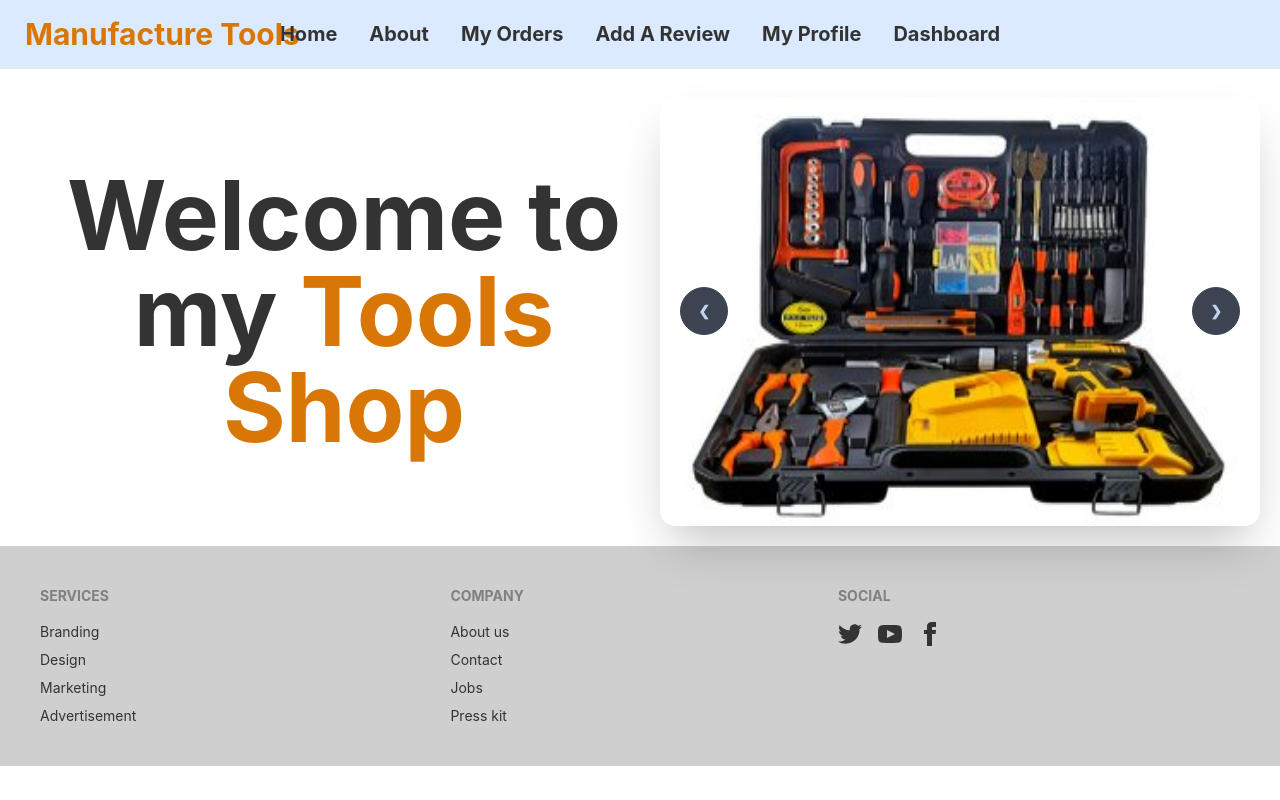
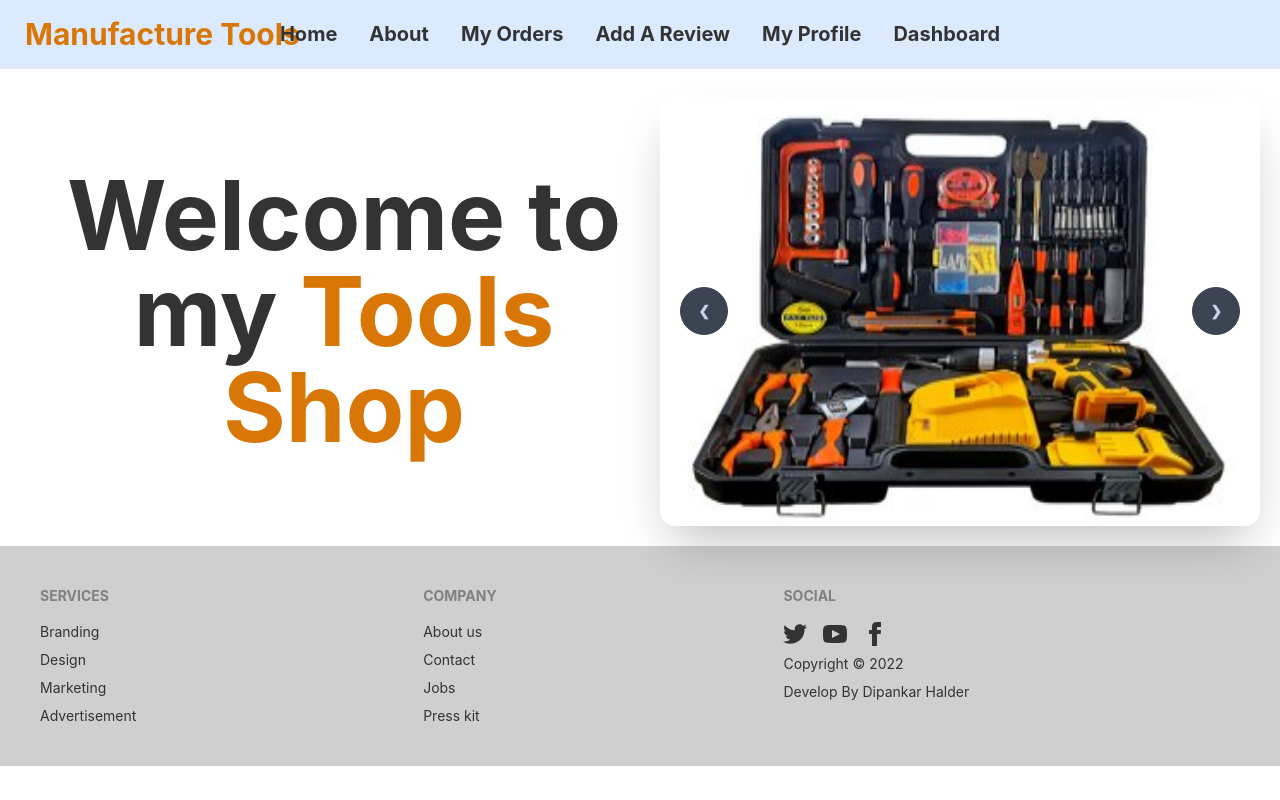
Before and after one commit to dipankar11137/manufacturer-website-client-side, a React (Create React App) app: page / in a window 1280 px wide. Built offline with nearby package versions, Linux system fonts and the light colour scheme.

Commit message:
update  footer

```diff
--- a/src/Pages/Share/Footer.js
+++ b/src/Pages/Share/Footer.js
@@ -1,12 +1,15 @@
 import React from 'react';
 
 const Footer = () => {
+    const date = new Date();
+    const year = date.getFullYear();
+
     return (
         <div>
             <footer className="footer p-10 bg-base-300 text-base-content">
                 <div>
                     <span className="footer-title">Services</span>
-                    <a className="link link-hover">Branding</a>
+                    <a className="link link-hover" >Branding</a>
                     <a className="link link-hover">Design</a>
                     <a className="link link-hover">Marketing</a>
                     <a className="link link-hover">Advertisement</a>
@@ -25,8 +28,9 @@ const Footer = () => {
                         <a><svg xmlns="http://www.w3.org/2000/svg" width="24" height="24" viewBox="0 0 24 24" className="fill-current"><path d="M19.615 3.184c-3.604-.246-11.631-.245-15.23 0-3.897.266-4.356 2.62-4.385 8.816.029 6.185.484 8.549 4.385 8.816 3.6.245 11.626.246 15.23 0 3.897-.266 4.356-2.62 4.385-8.816-.029-6.185-.484-8.549-4.385-8.816zm-10.615 12.816v-8l8 3.993-8 4.007z"></path></svg></a>
                         <a><svg xmlns="http://www.w3.org/2000/svg" width="24" height="24" viewBox="0 0 24 24" className="fill-current"><path d="M9 8h-3v4h3v12h5v-12h3.642l.358-4h-4v-1.667c0-.955.192-1.333 1.115-1.333h2.885v-5h-3.808c-3.596 0-5.192 1.583-5.192 4.615v3.385z"></path></svg></a>
                     </div>
+                    <p>Copyright &copy; {year} </p>
+                    <p>Develop By Dipankar Halder</p>
                 </div>
-
             </footer>
         </div>
     );
```
